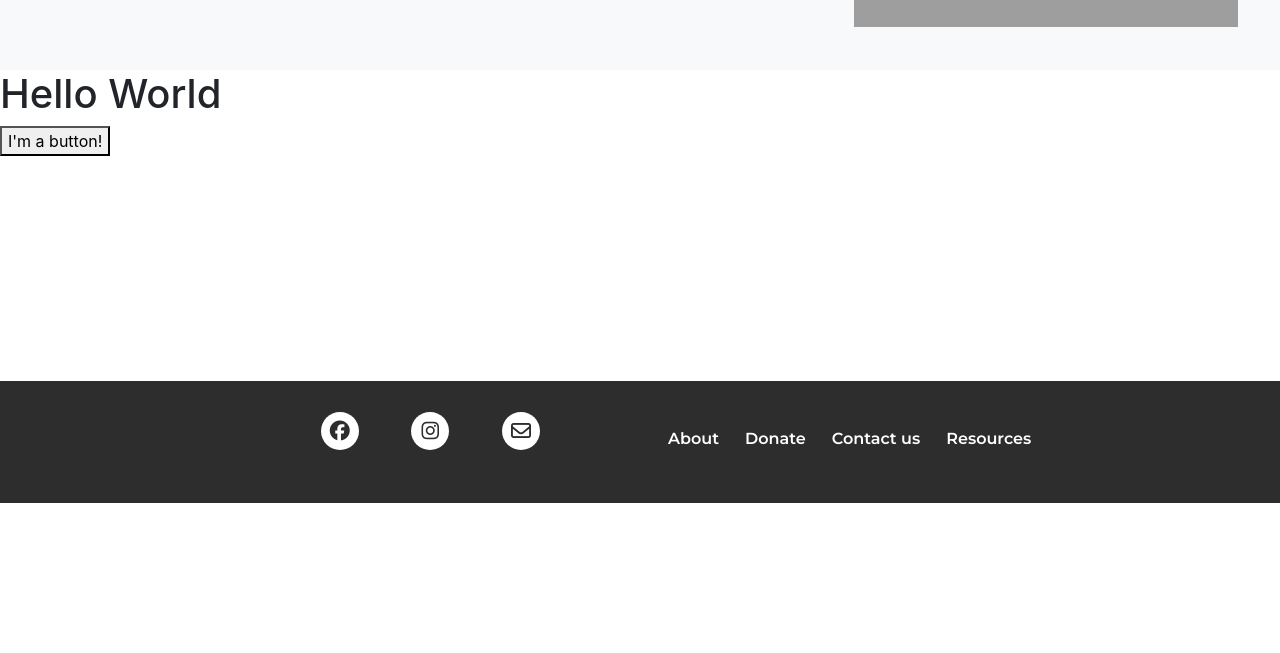
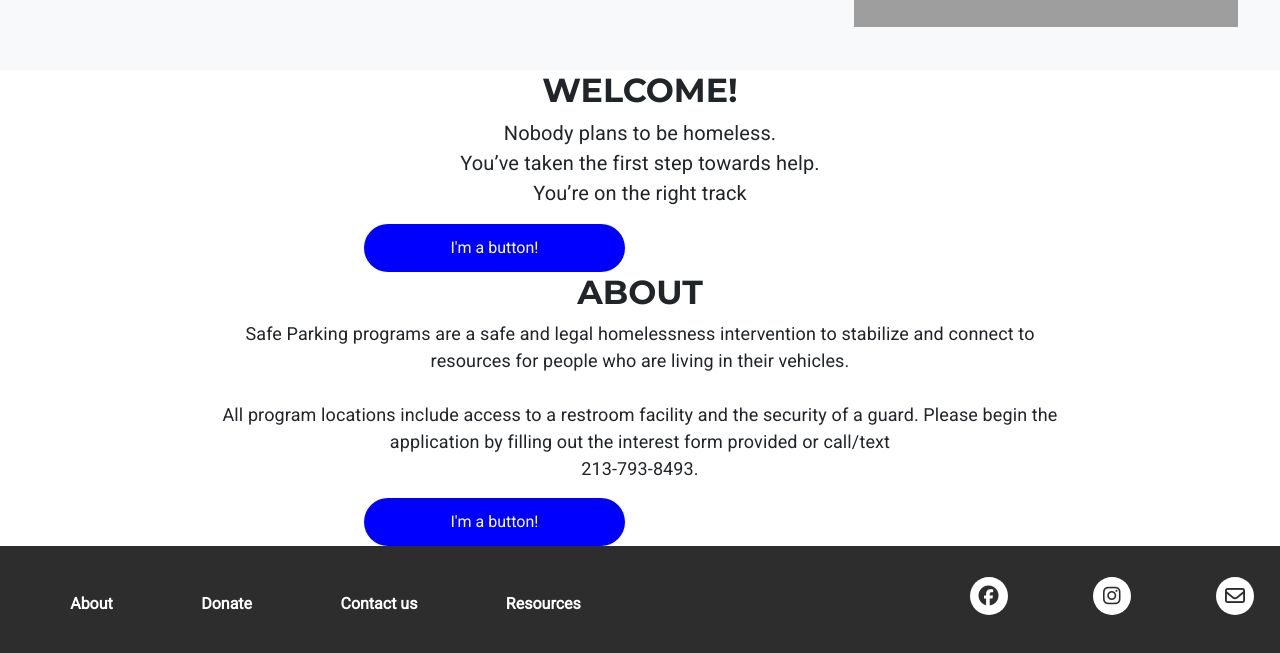
Before and after one commit to rudyards/SPLA-Redesign, a React (Create React App) app in the folder spla-redesign/: page / in a window 1280 px wide. Shown: the part 297-950 px from the top of the page. Before the commit the page ends 800 px from the top, so only its background shows below. Built offline with nearby package versions, Linux system fonts and the light colour scheme; grey boxes are pictures that could not be loaded.

Commit message:
home page and button changes

```diff
--- a/spla-redesign/public/index.html
+++ b/spla-redesign/public/index.html
@@ -27,24 +27,9 @@
     <title>Safe Parking LA</title>
     <script src="https://kit.fontawesome.com/2a7ef0de20.js"></script>
     <link
-      href="https://fonts.googleapis.com/css?family=Montserrat:400,600,700&display=swap"
+      href="https://fonts.googleapis.com/css?family=Montserrat:700|Roboto&display=swap"
       rel="stylesheet"
     />
-    <script
-      src="https://code.jquery.com/jquery-3.3.1.slim.min.js"
-      integrity="sha384-q8i/X+965DzO0rT7abK41JStQIAqVgRVzpbzo5smXKp4YfRvH+8abtTE1Pi6jizo"
-      crossorigin="anonymous"
-    ></script>
-    <script
-      src="https://cdnjs.cloudflare.com/ajax/libs/popper.js/1.14.7/umd/popper.min.js"
-      integrity="sha384-UO2eT0CpHqdSJQ6hJty5KVphtPhzWj9WO1clHTMGa3JDZwrnQq4sF86dIHNDz0W1"
-      crossorigin="anonymous"
-    ></script>
-    <script
-      src="https://stackpath.bootstrapcdn.com/bootstrap/4.3.1/js/bootstrap.min.js"
-      integrity="sha384-JjSmVgyd0p3pXB1rRibZUAYoIIy6OrQ6VrjIEaFf/nJGzIxFDsf4x0xIM+B07jRM"
-      crossorigin="anonymous"
-    ></script>
   </head>
   <body>
     <noscript>You need to enable JavaScript to run this app.</noscript>
--- a/spla-redesign/src/components/Button/Button.css
+++ b/spla-redesign/src/components/Button/Button.css
@@ -0,0 +1,8 @@
+.btn {
+  background-color: blue;
+  width: 100%;
+  height: 48px;
+  border-radius: 24px;
+  color: rgb(255, 255, 255);
+  font-family: "Roboto", sans-serif;
+}
--- a/spla-redesign/src/components/Button/Button.jsx
+++ b/spla-redesign/src/components/Button/Button.jsx
@@ -1,13 +1,16 @@
-import React from 'react';
-import './Button.css';
-import { Link } from 'react-router-dom';
+import React from "react";
+import "./Button.css";
+import { Link } from "react-router-dom";
+import { Row, Col } from "react-bootstrap";
 
 const Button = props => {
-    return (
-        <div>
-            <button>I'm a button!</button>
-        </div>
-    )
-}
+  return (
+    <Row>
+      <Col xs={{ span: 6, offset: 3 }} lg={{ span: 4, offset: 2 }}>
+        <button className="btn">I'm a button!</button>
+      </Col>
+    </Row>
+  );
+};
 
 export default Button;
--- a/spla-redesign/src/components/Footer/Footer.css
+++ b/spla-redesign/src/components/Footer/Footer.css
@@ -6,7 +6,7 @@
 .sm-links {
   display: flex;
   justify-content: space-between;
-  padding: 0 100px 15.5px 100px;
+  padding-bottom: 15.5px;
 }
 
 .footer-links {
@@ -17,7 +17,7 @@
 
 .footer-link {
   color: rgb(255, 255, 255);
-  font-family: "Montserrat", sans-serif;
+  font-family: "Roboto", sans-serif;
   font-weight: 600;
   font-size: 16px;
   text-decoration: none;
@@ -34,6 +34,12 @@
   text-decoration: none;
 }
 
+.sm-link:hover,
+.footer-link:hover {
+  text-decoration: none;
+  color: rgb(240 130 34);
+}
+
 .fa-facebook,
 .fa-instagram,
 .fa-envelope {
--- a/spla-redesign/src/components/Footer/Footer.jsx
+++ b/spla-redesign/src/components/Footer/Footer.jsx
@@ -6,31 +6,35 @@ import { Grid, Row, Col } from "react-bootstrap";
 const Footer = props => {
   return (
     <div className="footer">
-      <Row className="justify-content-md-center">
-        <Col xs={12} md={4} className="sm-links">
+      <Row className="justify-content-xs-center">
+        <Col
+          xs={{ span: 6, offset: 3 }}
+          md={{ span: 3, order: 12, offset: 3 }}
+          className="sm-links"
+        >
           <a
             href="https://www.facebook.com/SafeParkingLA/"
             target="_blank"
             className="sm-link"
           >
-            <i class="fab fa-facebook" />
+            <i className="fab fa-facebook" />
           </a>
           <a
             href="http://instagram.com/safeparking_la"
             target="_blank"
             className="sm-link"
           >
-            <i class="fab fa-instagram" />
+            <i className="fab fa-instagram" />
           </a>
           <a
             href="mailto:info@safeparkingla.org"
             target="_blank"
             className="sm-link"
           >
-            <i class="far fa-envelope" />
+            <i className="far fa-envelope" />
           </a>
         </Col>
-        <Col xs={12} md={4} className="footer-links">
+        <Col xs={12} md={{ span: 6, order: 1 }} className="footer-links">
           <Link to="/About" className="footer-link">
             About
           </Link>
--- a/spla-redesign/src/pages/App/App.css
+++ b/spla-redesign/src/pages/App/App.css
@@ -23,12 +23,37 @@
   flex: 1 0 auto;
   padding: var(--space) var(--space) 0;
   width: 100%;
+  justify-content: center;
 }
 
 .site-content:after {
-  content: '\00a0';
+  content: "\00a0";
   display: block;
   margin-top: var(--space);
   height: 0;
   visibility: hidden;
 }
+
+.home-about,
+.home-welcome {
+  text-align: center;
+}
+
+.home-welcome-msg {
+  font-family: "Roboto", sans-serif;
+  font-size: 20px;
+  letter-spacing: 0.1pt;
+}
+
+.home-about-msg {
+  font-family: "Roboto", sans-serif;
+  font-size: 18px;
+  letter-spacing: 0.09pt;
+}
+
+h3 {
+  text-transform: uppercase;
+  font-family: "Montserrat", sans-serif;
+  font-weight: 700;
+  font-size: 25pt;
+}
--- a/spla-redesign/src/pages/App/App.js
+++ b/spla-redesign/src/pages/App/App.js
@@ -4,6 +4,7 @@ import { Route, Switch, Redirect } from "react-router-dom";
 import Button from "../../components/Button/Button";
 import Footer from "../../components/Footer/Footer";
 import Header from "../../components/Header/Header";
+import { Grid, Row, Col } from "react-bootstrap";
 
 class App extends Component {
   constructor() {
@@ -13,13 +14,36 @@ class App extends Component {
 
   render() {
     return (
-      <div className='app'>
+      <div className="app">
         <div className="site-content">
-        <Header />
-        <h1>Hello World</h1>
-        <Button />
-      </div>
-      <Footer />
+          <Header />
+          <Row className="justify-content-xs-center">
+            <Col xs={{ span: 8, offset: 2 }} className="home-welcome">
+              <h3>Welcome!</h3>
+              <p className="home-welcome-msg">
+                Nobody plans to be homeless. <br />
+                You’ve taken the first step towards help. <br />
+                You’re on the right track
+              </p>
+              <Button />
+            </Col>
+
+            <Col xs={{ span: 8, offset: 2 }} className="home-about">
+              <h3>About</h3>
+              <p className="home-about-msg">
+                Safe Parking programs are a safe and legal homelessness
+                intervention to stabilize and connect to resources for people
+                who are living in their vehicles. <br /> <br />
+                All program locations include access to a restroom facility and
+                the security of a guard. Please begin the application by filling
+                out the interest form provided or call/text <br />
+                213-793-8493.
+              </p>
+              <Button />
+            </Col>
+          </Row>
+        </div>
+        <Footer />
       </div>
     );
   }
```
Also changed, not shown: 1 other file (tests, documents, lock files or other folders).
